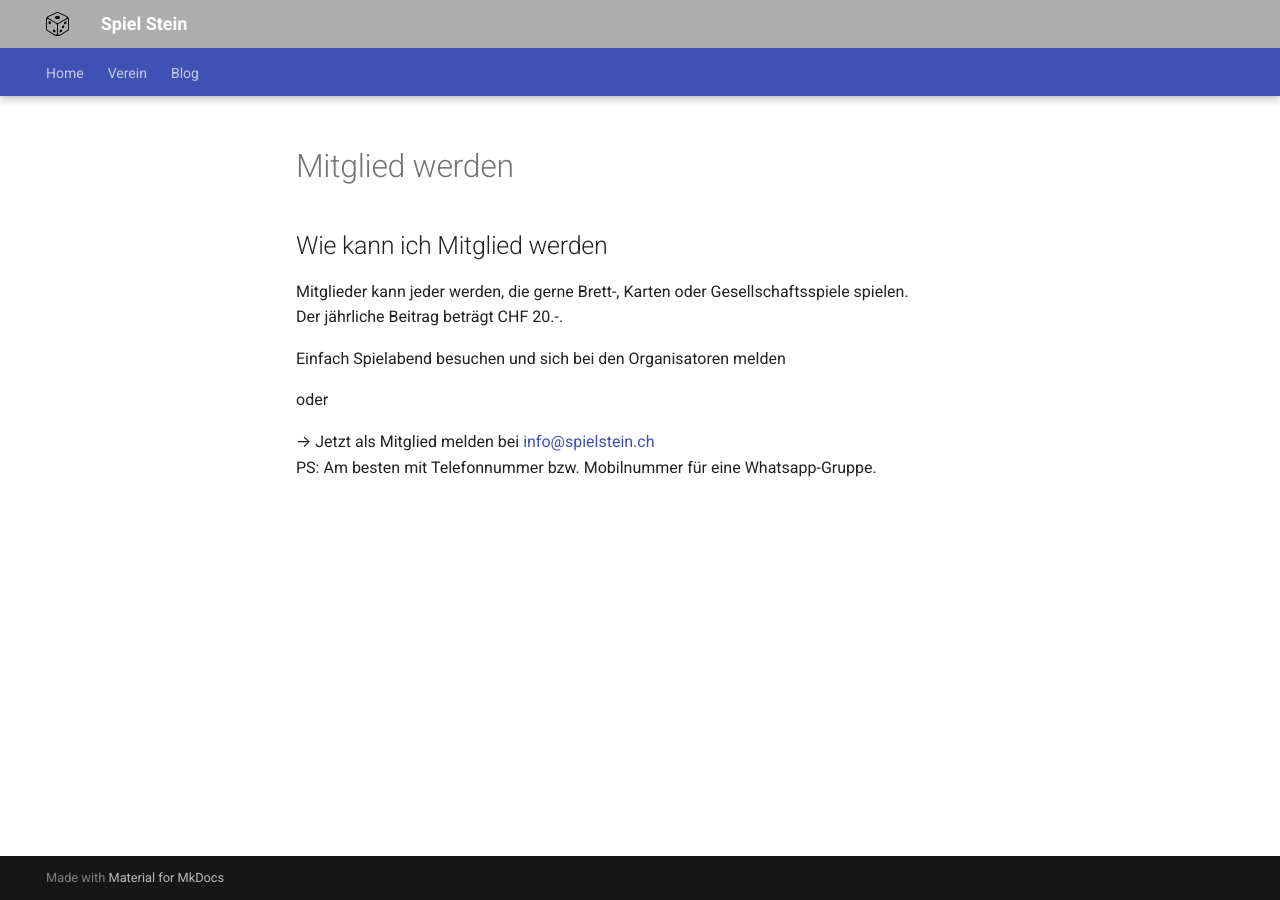
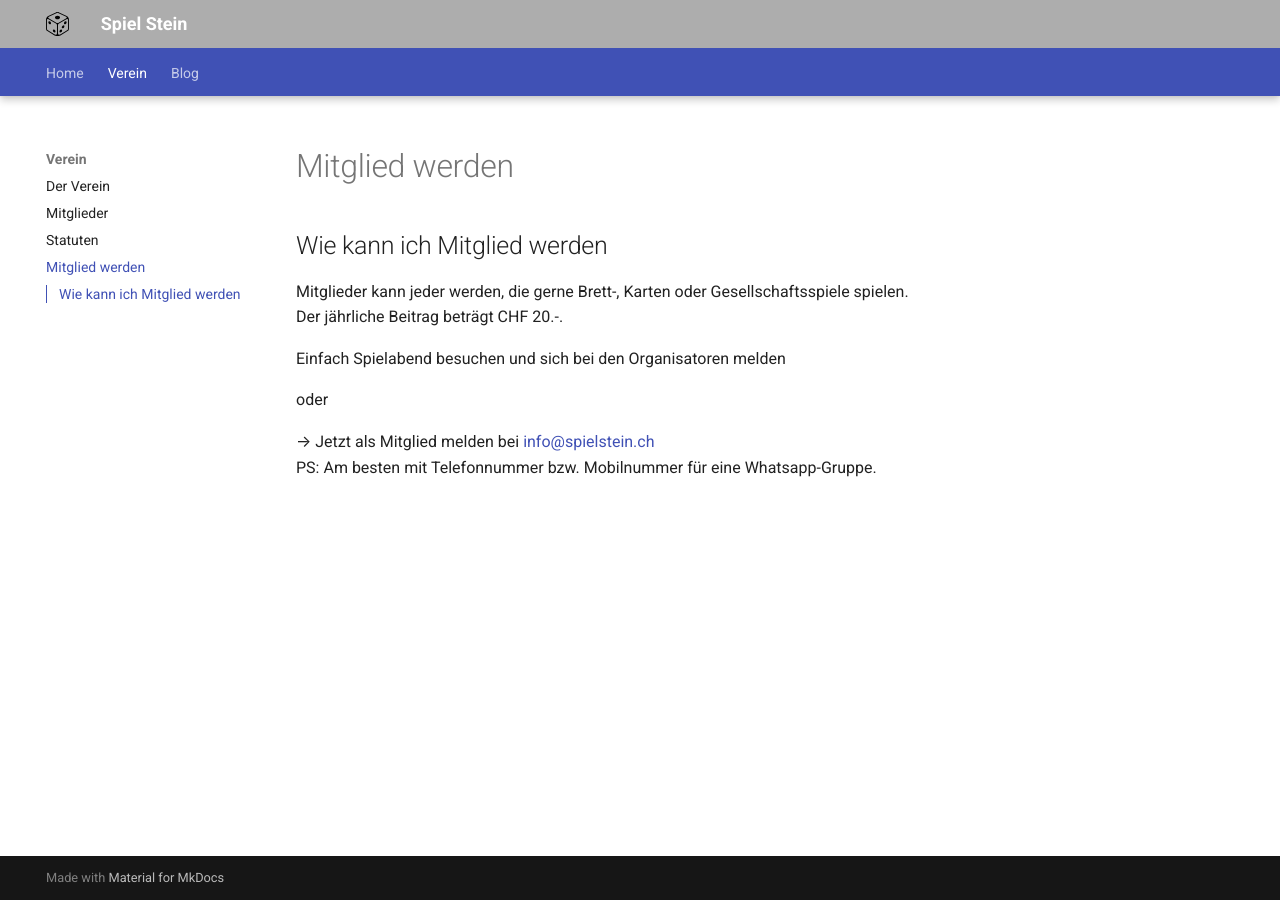
Before and after one commit to spielsteinar/spielstein.ch, an MkDocs documentation site: the page built from docs/club/mitglied-werden.md, in a window 1280 px wide. Built offline with MkDocs 1.6.1 and Material for MkDocs 9.7.7, drawn with Linux system fonts in a browser that asks for light colours.

Commit message:
refactor: Update navigation in mkdocs.yml for "Verein" section

```diff
--- a/mkdocs.yml
+++ b/mkdocs.yml
@@ -21,6 +21,10 @@ plugins:
 
 nav:
   - Home: index.md
-  - Verein: club/index.md
+  - Verein:
+    - Der Verein: club/index.md
+    - Mitglieder: club/mitglied.md
+    - Statuten: club/statutes.md
+    - Mitglied werden: club/mitglied-werden.md
   - Blog:
     - blog/index.md
```
